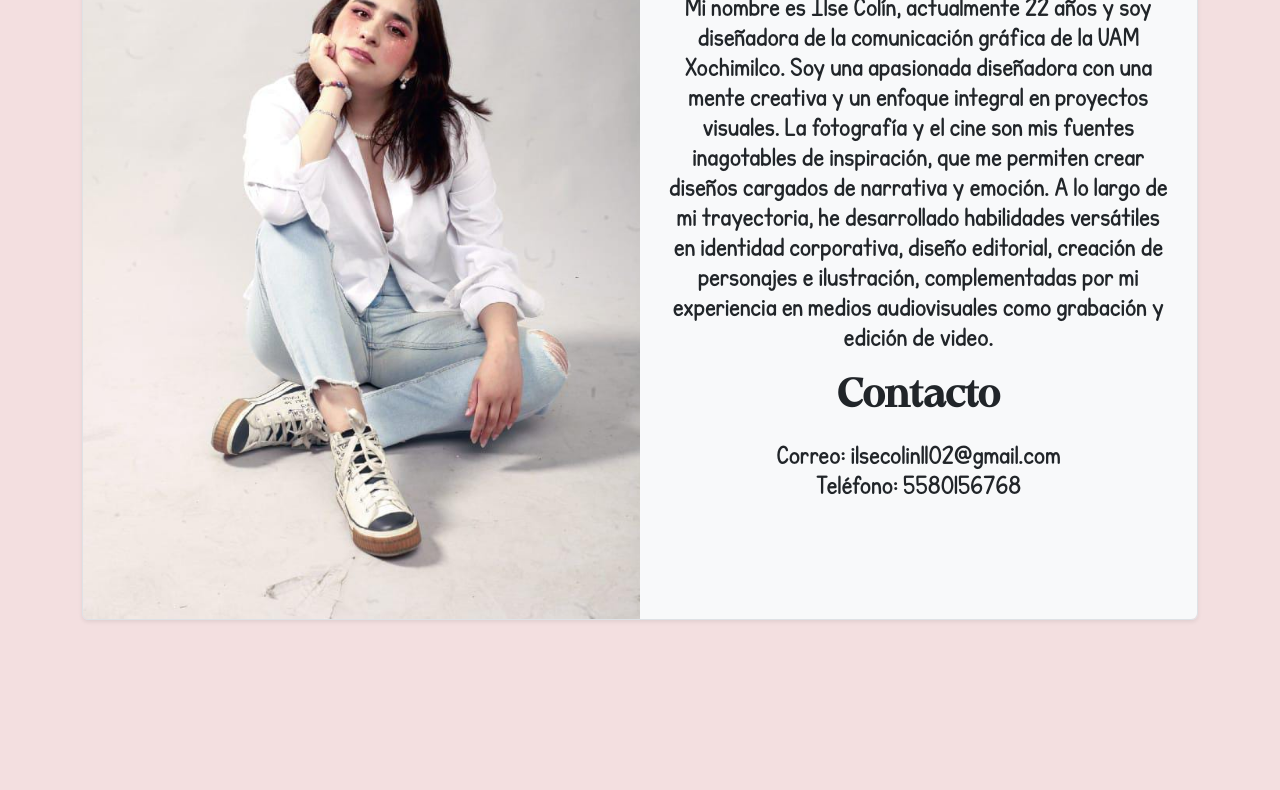
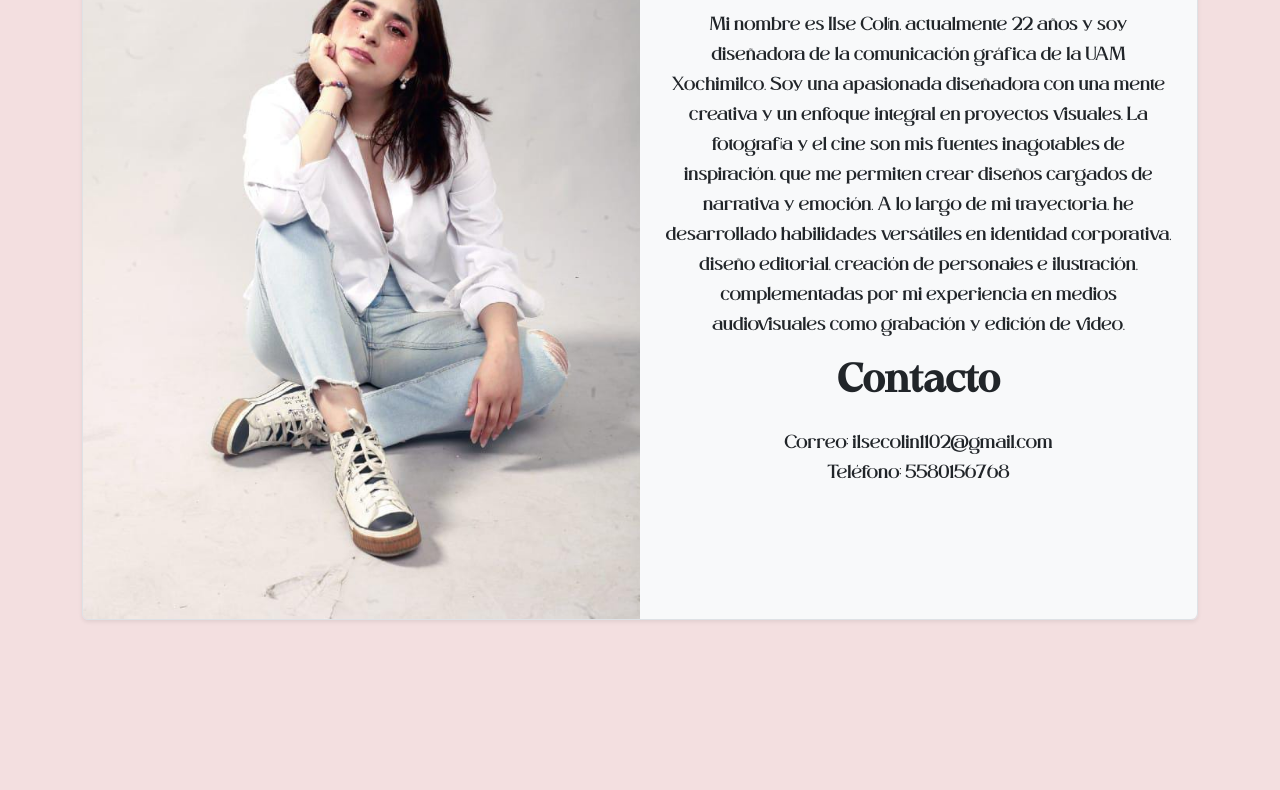
Before and after one commit to Art-byte/solaris, a plain HTML site: page index.html in a window 1280 px wide. Shown: the part 408-1198 px from the top of the page. Drawn offline with Linux system fonts and the light colour scheme.

Commit message:
feat: Se agrega la fuente de letra lovera

```diff
--- a/solaris.css
+++ b/solaris.css
@@ -1,6 +1,6 @@
 @font-face {
-  font-family: 'Perfect';
-  src: url('fonts/KGPerfectPenmanship.otf') format('opentype');
+  font-family: 'lovera';
+  src: url('fonts/lovera.otf') format('opentype');
   font-weight: normal;
   font-style: normal;
 }
@@ -252,6 +252,6 @@ h1 {
 }
 
 p, li, h5, button, strong {
-  font-family: 'Perfect', sans-serif;
+  font-family: 'lovera', sans-serif;
 
 }
```
Also changed, not shown: fonts/lovera.otf (added).
